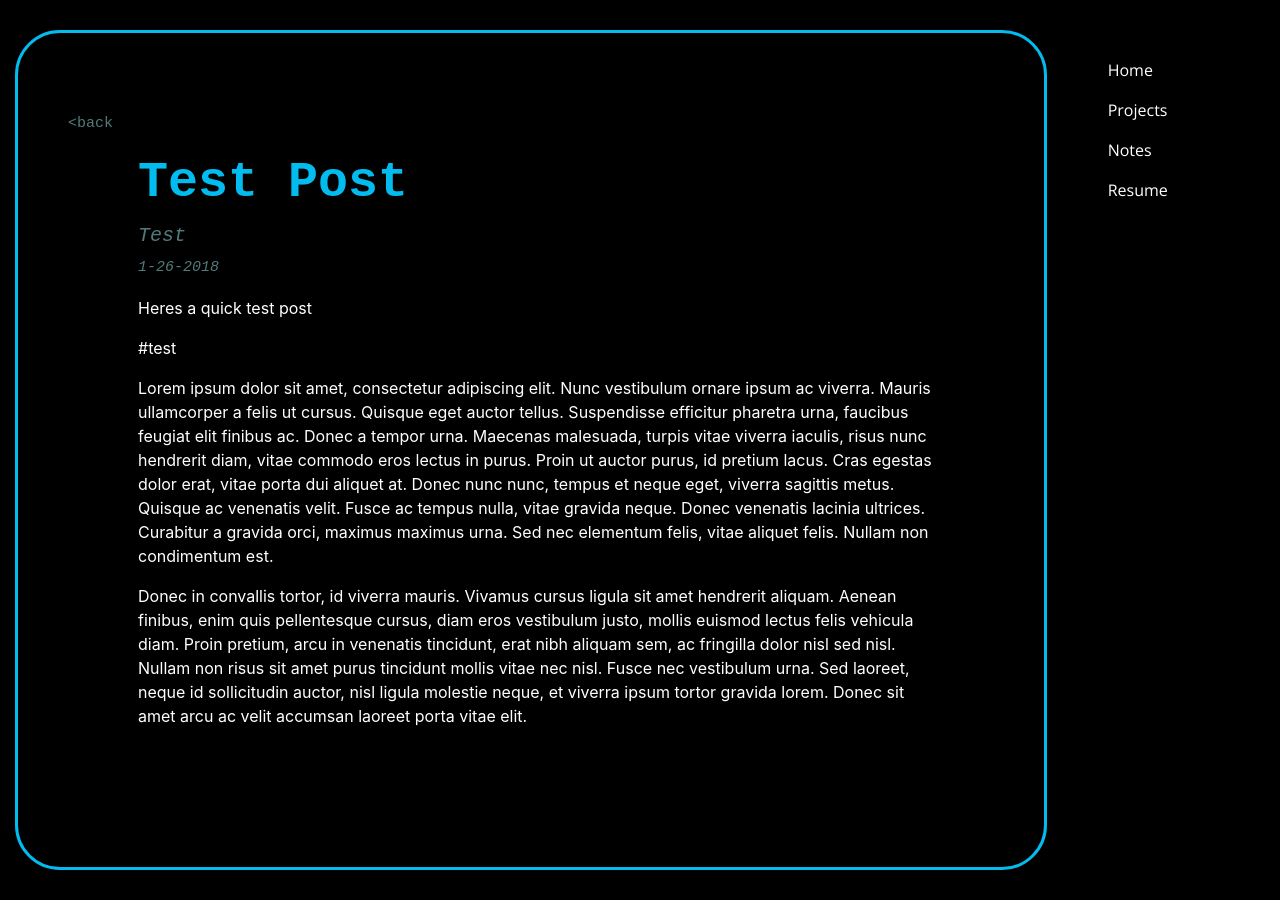
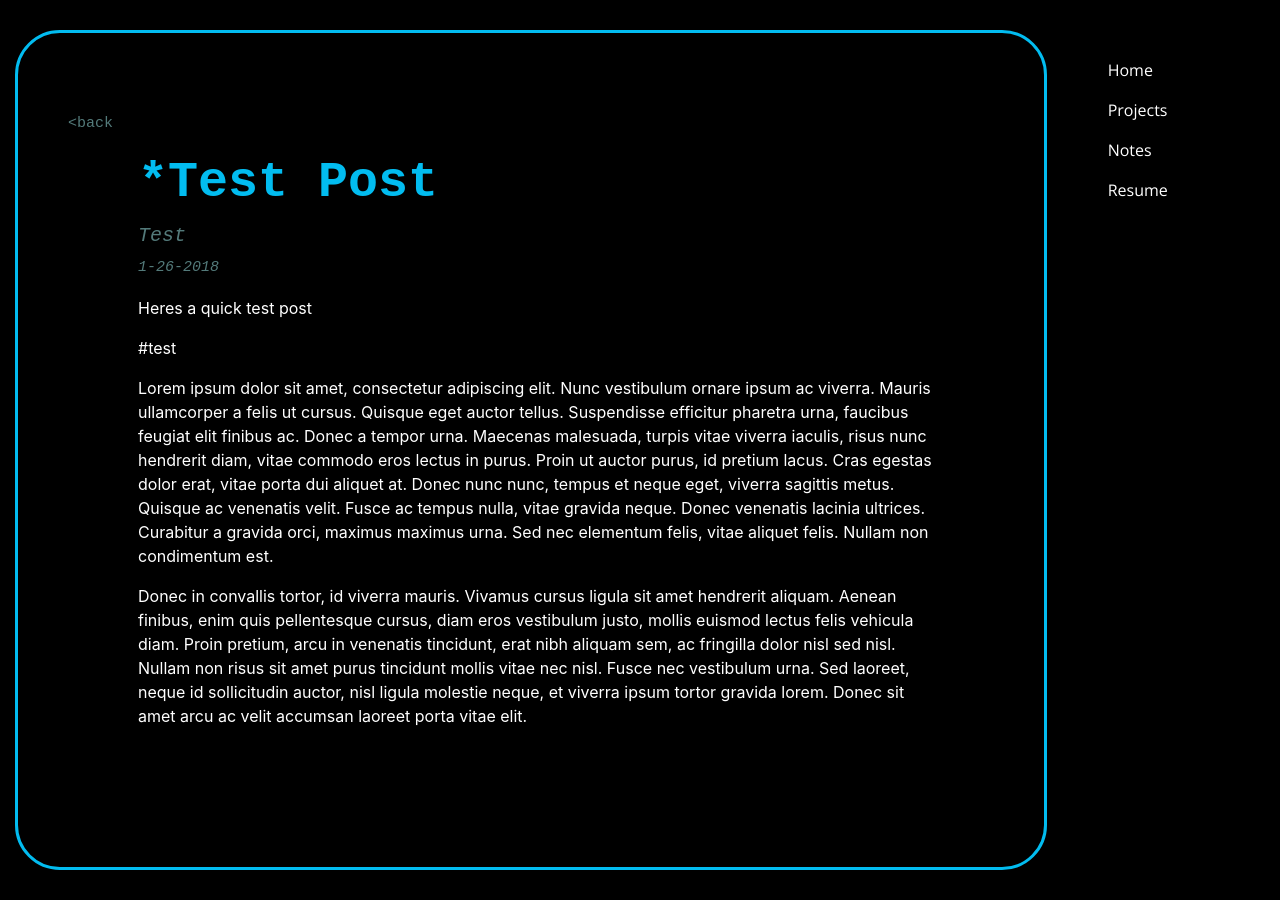
Before and after one commit to ndrewgood/pwb2, a Jekyll site: the page built from _posts/2018-1-26-test-post.md, in a window 1280 px wide. Built offline with Jekyll 4.4.1, drawn with Linux system fonts in a browser that asks for light colours; nearby versions of some CDN libraries.

Commit message:
added a * to the front of every title

```diff
--- a/_layouts/default-projects.html
+++ b/_layouts/default-projects.html
@@ -6,7 +6,7 @@ layout: default
 
 <p><a class="project-back" href="{{site.baseurl}}/projects.html"><span><</span>back</a></p>
 <div class="project-content">
-  <h1 class="project-title">{{  page.title  }}</h1>
+  <h1 class="project-title">*{{  page.title  }}</h1>
   <p class="project-meta">{{  page.meta  }}</p>
   <p class="project-time">{{  page.time  }}</p>
 {{ content }}
```
